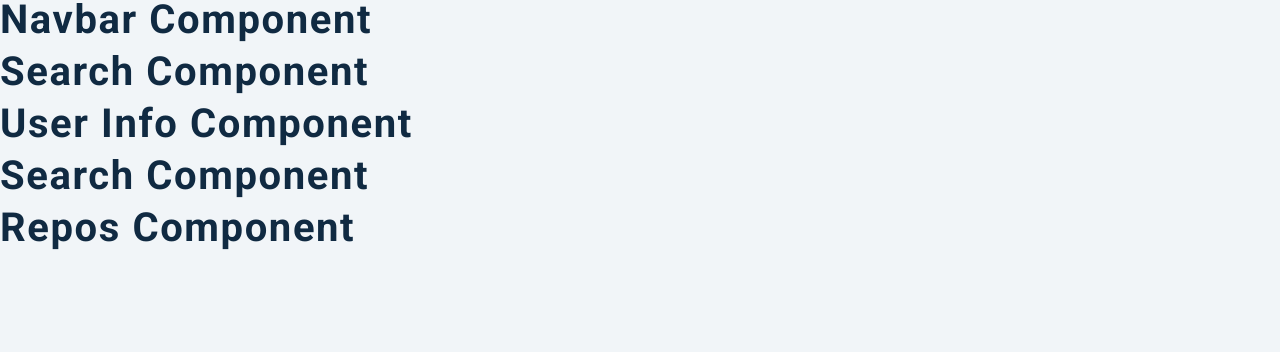
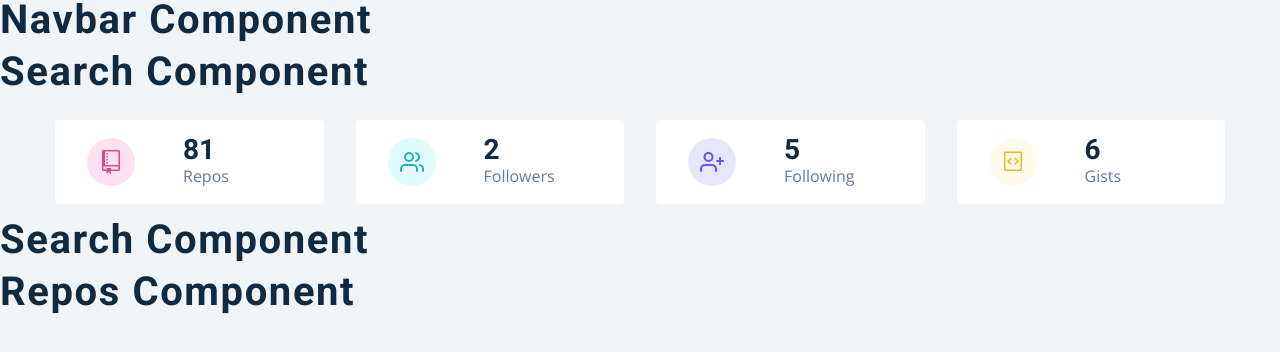
Before and after one commit to demkantor/github-users, a React (Create React App) app: page / in a window 1280 px wide. Shown: the top 352 px of the page. Built offline with nearby package versions, Linux system fonts and the light colour scheme.

Commit message:
added info component and displaying items to dom

```diff
--- a/src/components/Info.js
+++ b/src/components/Info.js
@@ -6,11 +6,67 @@ import { FiUsers, FiUserPlus } from 'react-icons/fi';
 
 
 const UserInfo = () => {
-    const data = useContext(GithubContext);
-    console.log(data);
+    const { githubUser } = useContext(GithubContext);
+    const { followers, following, public_gists, public_repos } = githubUser;
 
-    return <h2>user info component </h2>;
+    const items = [
+        {
+            id: 1,
+            icon: <GoRepo className="icon" />,
+            label: 'repos',
+            value: public_repos,
+            color: 'pink'
+        },
+        {
+            id: 2,
+            icon: <FiUsers className="icon" />,
+            label: 'followers',
+            value: followers,
+            color: 'green'
+        },
+        {
+            id: 3,
+            icon: <FiUserPlus className="icon" />,
+            label: 'following',
+            value: following,
+            color: 'purple'
+        },
+        {
+            id: 4,
+            icon: <GoGist className="icon" />,
+            label: 'gists',
+            value: public_gists,
+            color: 'yellow'
+        }
+    ];
+
+
+    return (
+        <section className="section">
+            <Wrapper className="section-center">
+                {items.map((item) => {
+                    return (
+                        <Item key={item.id} {...item}>
+                        </Item>
+                    )})}
+            </Wrapper>
+        </section>
+    );
 };
+
+
+const Item = ({ icon, label, value, color }) => {
+    return (
+        <article className="item">
+            <span className={color}>{icon}</span>
+            <div>
+                <h3>{value}</h3>
+                <p>{label}</p>
+            </div>
+        </article>
+    );
+};
+
 
 const Wrapper = styled.section
     `
```
